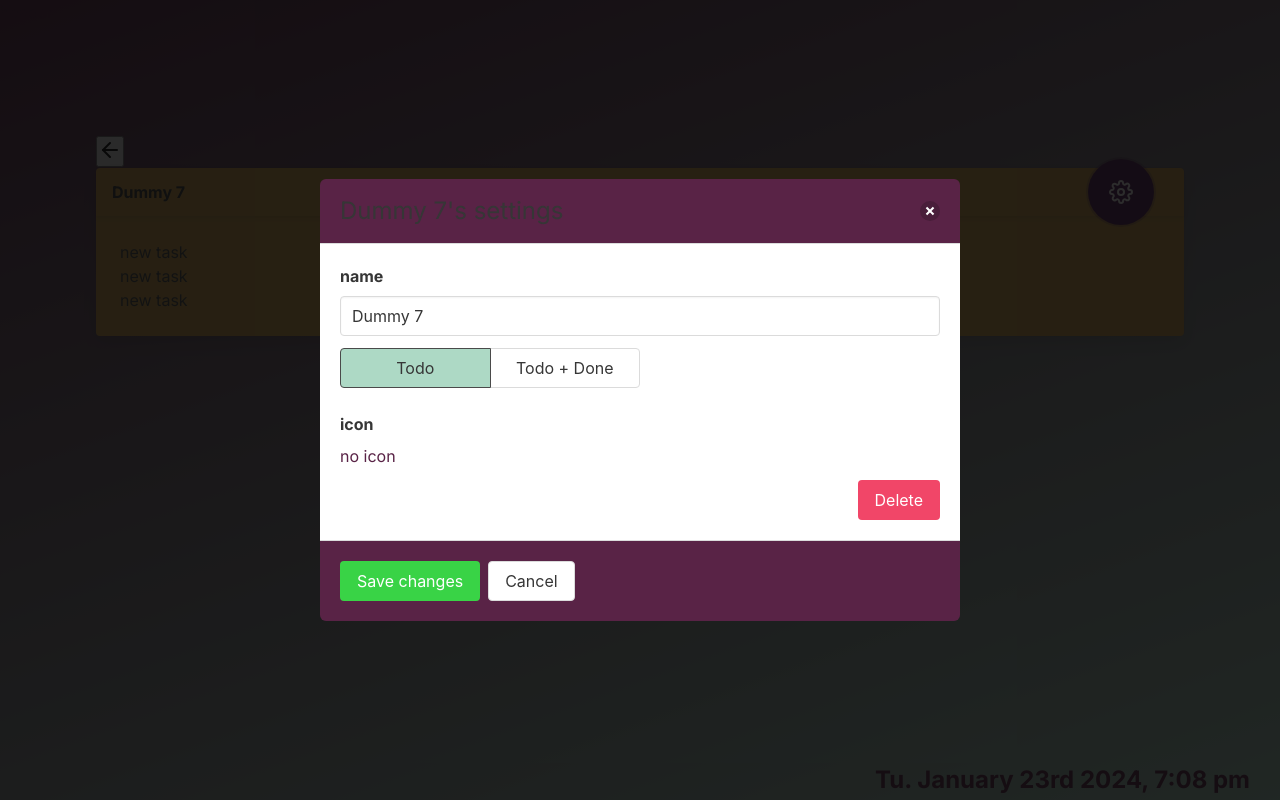
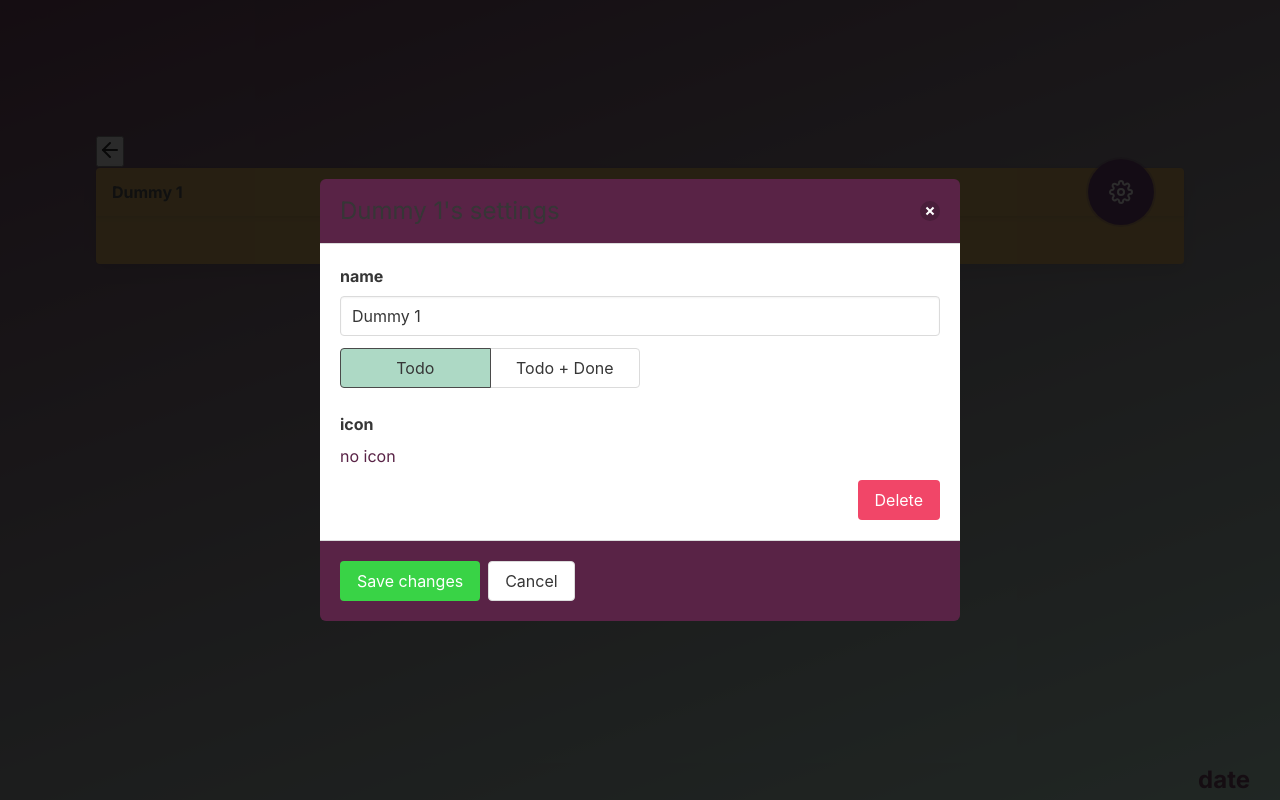
Before and after one commit to IkeYeek/Organizr, a Next.js app: page /list/1 in a window 1280 px wide. Both pictures are taken after a click on the button 1121 px from the left and 192 px from the top of the page. Built offline with nearby package versions, Linux system fonts and the light colour scheme.

Commit message:
added list settings

```diff
--- a/src/app/Footer.tsx
+++ b/src/app/Footer.tsx
@@ -4,7 +4,7 @@ import moment from "moment/moment";
 import React, { useCallback, useEffect, useState } from "react";
 import styles from "./footer.module.scss";
 import { clearInterval } from "timers";
-let nowProxy = () => moment().format("dd. MMMM Do YYYY, h:mm a");
+let nowProxy = () => "date"; //moment().format("dd. MMMM Do YYYY, h:mm a");
 const Footer: React.FC = () => {
   const [now, setNow] = useState(() => nowProxy());
   const [intervalId, setIntervalId] = useState<NodeJS.Timeout | undefined>(
@@ -14,7 +14,6 @@ const Footer: React.FC = () => {
   useEffect(() => {
     const currentDate = moment();
     const secondsBeforeNextMinute = 60 - currentDate.seconds();
-    console.log(secondsBeforeNextMinute);
     setTimeout(() => {
       setNow(nowProxy());
       const interval = setInterval(() => setNow(nowProxy()), 60000);
--- a/src/app/TodoListContext.tsx
+++ b/src/app/TodoListContext.tsx
@@ -6,10 +6,12 @@ import { createTask } from "@/business/Task";
 type TodoListContextType = {
   lists: TodoList[];
   insert: (t: TodoList) => void;
+  updateList: (list: TodoList) => void;
 };
 const TodoListContext = createContext<TodoListContextType>({
   lists: [] as TodoList[],
   insert: () => {},
+  updateList: (list: TodoList) => {},
 });
 
 export default TodoListContext;
--- a/src/app/TodoListContextProvider.tsx
+++ b/src/app/TodoListContextProvider.tsx
@@ -31,6 +31,13 @@ const TodoListContextProvider = ({ content }: { content: ReactNode }) => {
       value={{
         lists: lists,
         insert: (value: TodoList) => setLists([...lists, value]),
+        updateList: (list: TodoList) => {
+          setLists(
+            lists.map((currList) => {
+              return list.id === currList.id ? list : currList;
+            }),
+          );
+        },
       }}
     >
       {pathname !== "/" && (
--- a/src/app/list/[id]/TodoListSettings.tsx
+++ b/src/app/list/[id]/TodoListSettings.tsx
@@ -6,30 +6,43 @@ import {
   matchIconWithElement,
 } from "@/business/AvailableIcons";
 
-type TodoListSettingsProps = {
-  name: string;
+export type ListSettings = {
+  title: string;
   type: TodoListType;
   icon: AvailableIcons;
+};
+
+type TodoListSettingsProps = {
+  listSettings: ListSettings;
+  updateListSettings: (nls: ListSettings) => void;
   active: boolean;
 };
 const TodoListSettings = ({
-  name: _name,
-  type: _type,
-  icon: _icon,
+  listSettings,
+  updateListSettings,
   active,
 }: TodoListSettingsProps) => {
-  const [name, set_name] = useState(_name);
-  const [type, set_type] = useState(_type);
-  const [icon, set_icon] = useState(_icon);
+  const [title, set_title] = useState(listSettings.title);
+  const [type, set_type] = useState(listSettings.type);
+  const [icon, set_icon] = useState(listSettings.icon);
 
   const initValues = useCallback(() => {
-    set_name(_name);
-    set_type(_type);
-    set_icon(_icon);
-  }, [_name, _type, _icon]);
+    set_title(listSettings.title);
+    set_type(listSettings.type);
+    set_icon(listSettings.icon);
+  }, [listSettings]);
+
   useEffect(() => {
     initValues();
   }, [active, initValues]);
+
+  useEffect(() => {
+    updateListSettings({
+      title,
+      type,
+      icon,
+    });
+  }, [title, type, icon]);
   return (
     <div>
       <div className="field">
@@ -40,8 +53,8 @@ const TodoListSettings = ({
           <input
             type="text"
             className="input"
-            value={name}
-            onChange={(e) => set_name(e.target.value)}
+            value={title}
+            onChange={(e) => set_title(e.target.value)}
           />
         </div>
       </div>
--- a/src/app/list/[id]/page.tsx
+++ b/src/app/list/[id]/page.tsx
@@ -2,13 +2,22 @@
 import { useContext, useState } from "react";
 import TodoListContext from "@/app/TodoListContext";
 import { Settings } from "react-feather";
-import TodoListSettings from "@/app/list/[id]/TodoListSettings";
+import TodoListSettings, {
+  ListSettings,
+} from "@/app/list/[id]/TodoListSettings";
 import styles from "./page.module.scss";
 
 const Page = ({ params }: { params: { id: number } }) => {
   const [modalActive, _setModalActive] = useState(false);
-  const lists = useContext(TodoListContext).lists;
-  const list = lists.filter((list) => (list.id = params.id)).pop()!;
+  const context = useContext(TodoListContext);
+  const lists = context.lists;
+  const list = lists.filter((list) => list.id === +params.id).pop()!;
+
+  const [listSettings, setListSettings] = useState<ListSettings>({
+    title: list.title,
+    icon: list.icon,
+    type: list.type,
+  });
 
   const setModalActive = (value: boolean) => {
     _setModalActive(value);
@@ -31,14 +40,27 @@ const Page = ({ params }: { params: { id: number } }) => {
           </header>
           <section className={`modal-card-body ${styles["settings-section"]}`}>
             <TodoListSettings
-              name={list.title}
-              type={list.type}
-              icon={list.icon}
+              listSettings={listSettings}
+              updateListSettings={(newListSettings: ListSettings) =>
+                setListSettings(newListSettings)
+              }
               active={modalActive}
             />
           </section>
           <footer className="modal-card-foot">
-            <button className="button is-success">Save changes</button>
+            <button
+              className="button is-success"
+              onClick={() =>
+                context.updateList({
+                  ...list,
+                  type: listSettings.type,
+                  icon: listSettings.icon,
+                  title: listSettings.title,
+                })
+              }
+            >
+              Save changes
+            </button>
             <button className="button" onClick={() => setModalActive(false)}>
               Cancel
             </button>
```
